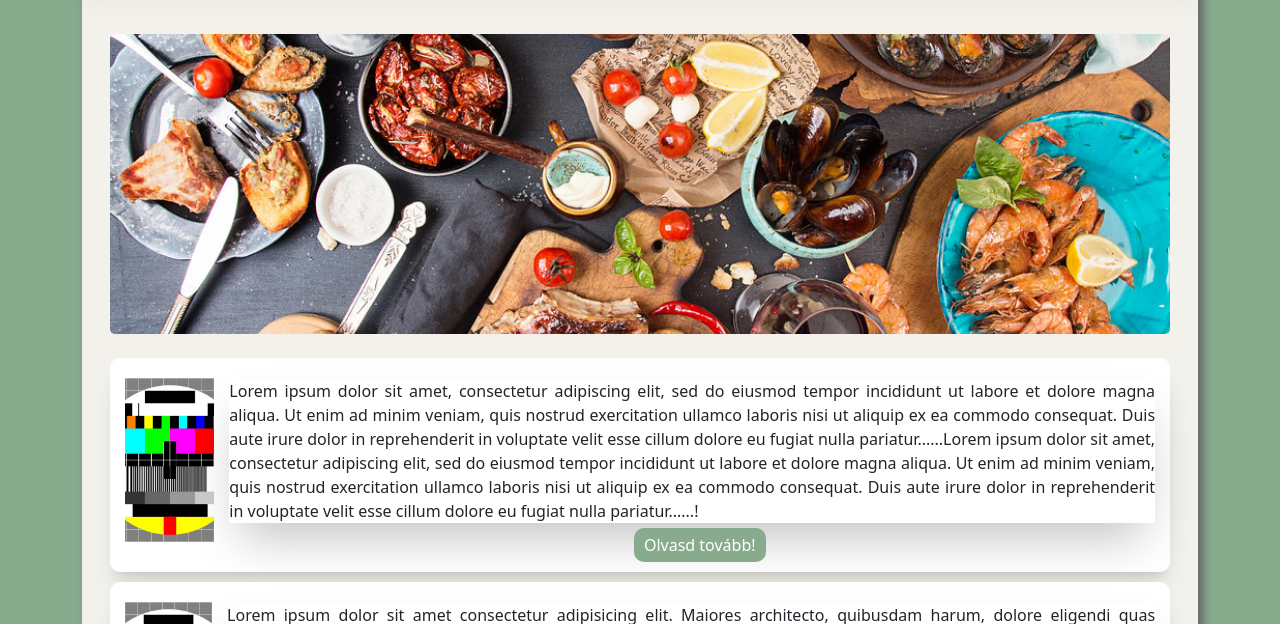
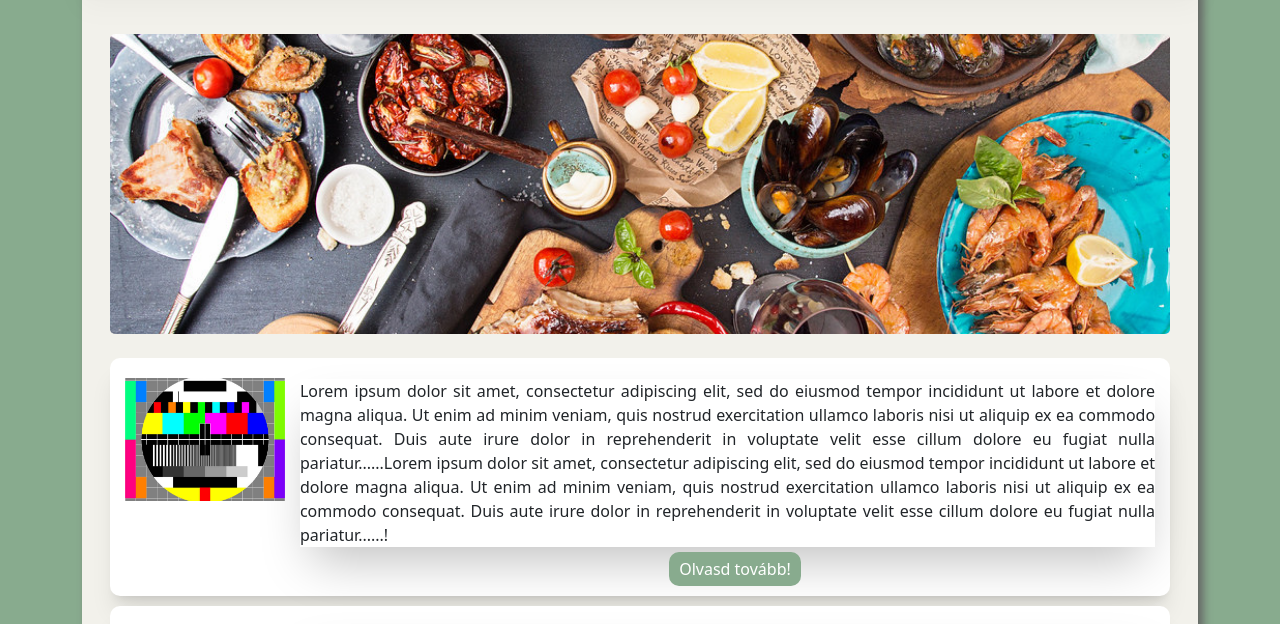
Before and after one commit to dzsofri/cookBook, a plain HTML site: page views/foetel.html in a window 1280 px wide. Shown: the part 105-729 px from the top of the page. Drawn offline with nearby package versions, Linux system fonts and the light colour scheme; files whose address does not match are found by name.

Commit message:
img height. width fix

```diff
--- a/assets/css/main.css
+++ b/assets/css/main.css
@@ -163,6 +163,8 @@ footer{
 
 .cards img{
     object-fit: cover;
+    min-width: 190px;
+    max-height: 173px;
     width: 100%;
     height: 100%;
     margin: auto;
```
